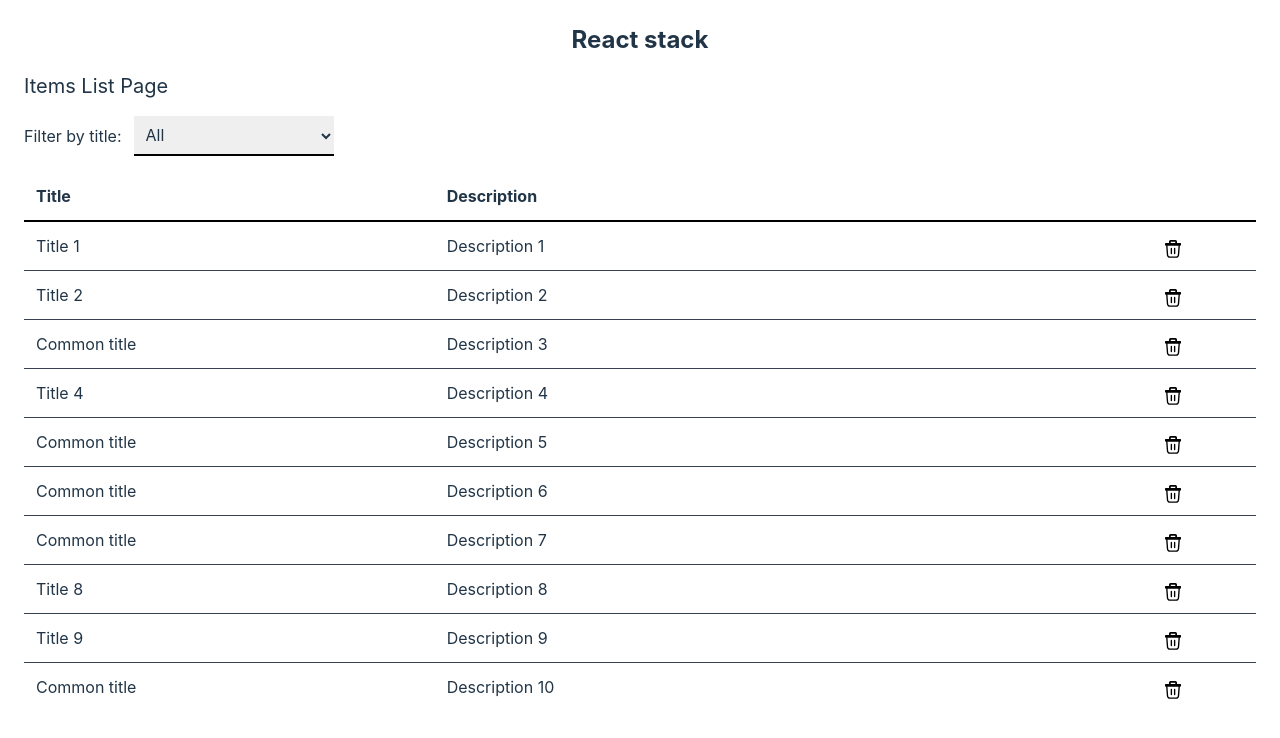
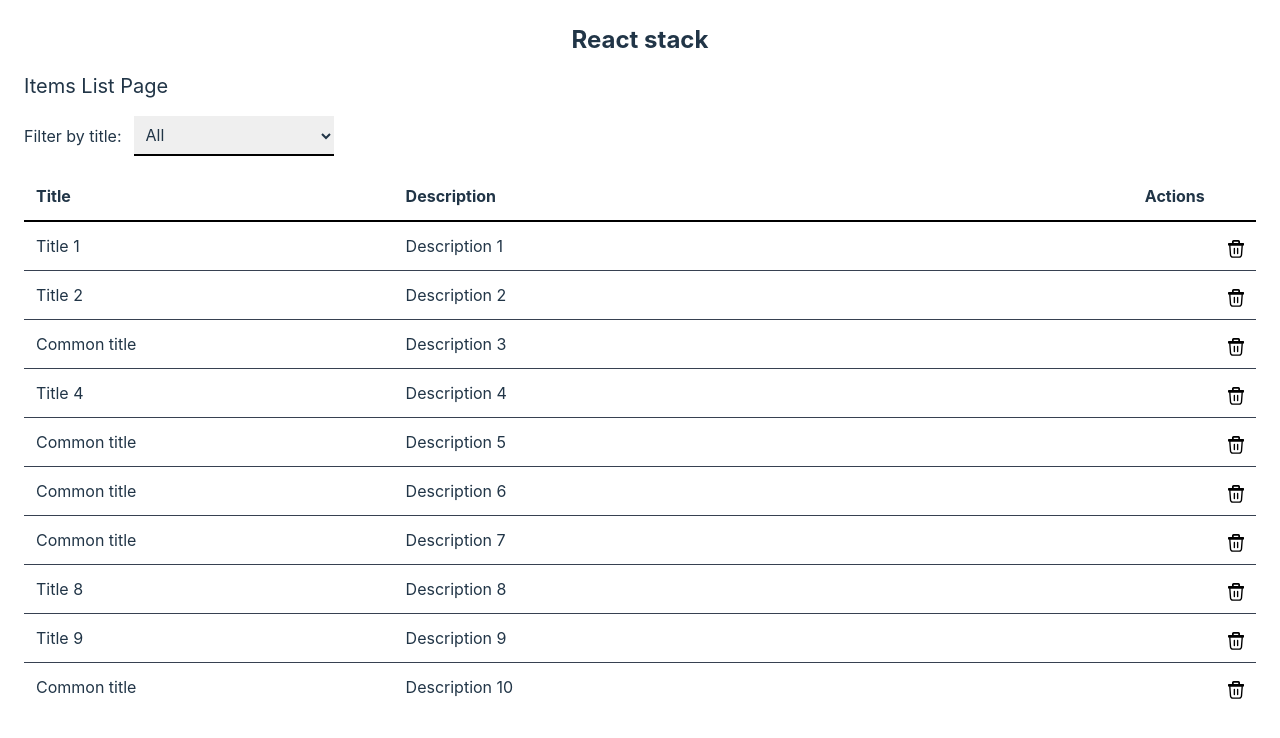
Before and after one commit to eugene-korobka/test-vite-react-stack, a React (Vite) app: page / in a window 1280 px wide. Shown: the top 738 px of the page. Built offline with nearby package versions, Linux system fonts and the light colour scheme; data requests are answered from the project's data file.

Commit message:
added table for displaying items

```diff
--- a/package.json
+++ b/package.json
@@ -33,6 +33,7 @@
     "json-server": "^0.17.1",
     "postcss": "^8.4.21",
     "prettier": "2.8.3",
+    "react-table": "^7.8.0",
     "tailwindcss": "^3.2.4",
     "typescript": "^4.9.3",
     "vite": "^4.0.0",
--- /dev/null
+++ b/src/components/ItemsTable.tsx
@@ -0,0 +1,89 @@
+import { useTable } from 'react-table';
+
+import { RemoveItemButtonWidget } from 'pages/ItemsList/RemoveItemButtonWidget/RemoveItemButtonWidget';
+
+import type { ItemType } from 'store/types';
+
+interface ItemListProps {
+  items: ItemType[];
+  isLoading?: boolean;
+}
+
+const columns = [
+  {
+    Header: 'Title',
+    accessor: 'title',
+    headerClassName: 'min-w-40 w-3/10 p-3 text-start font-bold',
+    cellClassName: 'min-w-40 w-3/10 p-3 text-start',
+  },
+  {
+    Header: 'Description',
+    accessor: 'description',
+    headerClassName: 'p-3 text-start font-bold',
+    cellClassName: 'p-3 text-start',
+  },
+  {
+    Header: 'Actions',
+    accessor: 'id',
+    headerClassName: 'min-w-24 w-1/10 p-3 text-start font-bold',
+    cellClassName: 'min-w-24 w-1/10 p-3 text-end',
+    Cell: ({ value }) => {
+      return <RemoveItemButtonWidget id={value} />;
+    },
+  },
+];
+
+const useItemsTableState = (props: ItemListProps) => {
+  const { items } = props;
+
+  const tableInstance = useTable({ columns, data: items });
+
+  const { getTableProps, getTableBodyProps, headerGroups, rows, prepareRow } = tableInstance;
+
+  return {
+    getTableProps,
+    getTableBodyProps,
+    headerGroups,
+    rows,
+    prepareRow,
+  };
+};
+
+export function ItemsTable(props: ItemListProps) {
+  const { getTableProps, getTableBodyProps, headerGroups, rows, prepareRow } = useItemsTableState(props);
+
+  return (
+    <table className="w-full" {...getTableProps()}>
+      <thead>
+        {headerGroups.map((headerGroup) => (
+          <tr className="border-b-2 border-solid border-black" {...headerGroup.getHeaderGroupProps()}>
+            {headerGroup.headers.map((column) => (
+              <th
+                className={column.headerClassName}
+                {...column.getHeaderProps()}
+              >
+                {column.render('Header')}
+              </th>
+            ))}
+          </tr>
+        ))}
+      </thead>
+      <tbody {...getTableBodyProps()}>
+        {rows.map((row) => {
+          prepareRow(row);
+          return (
+            <tr className="border-b border-solid border-gray-700 last:border-none" {...row.getRowProps()}>
+              {row.cells.map((cell) => {
+                return (
+                  <td className={cell.column.cellClassName} {...cell.getCellProps()}>
+                    {cell.render('Cell')}
+                  </td>
+                );
+              })}
+            </tr>
+          );
+        })}
+      </tbody>
+    </table>
+  );
+}
--- a/src/pages/ItemsList/FilteredItemsListWidget/FilteredItemsListWidget.tsx
+++ b/src/pages/ItemsList/FilteredItemsListWidget/FilteredItemsListWidget.tsx
@@ -5,9 +5,11 @@ import { useFetchItemsQuery } from 'pages/ItemsList/FilteredItemsListWidget/stor
 import { itemsListFilterSelectors } from 'pages/ItemsList/FilteredItemsListWidget/store/itemsListFilter.selector';
 import { titleFilterInitialValue } from 'pages/ItemsList/FilteredItemsListWidget/store/itemsListFilter.slice';
 
-import { ItemsList } from 'components/ItemsList';
+import { ItemsTable } from 'components/ItemsTable';
 
 import { useAppSelector } from 'store/hooks';
+
+const initialItems = [];
 
 const useFilteredItemsListWidgetState = () => {
   const { data, isFetching } = useFetchItemsQuery(undefined);
@@ -16,7 +18,7 @@ const useFilteredItemsListWidgetState = () => {
 
   const filteredItems = useMemo(() => {
     if (!data?.length) {
-      return [];
+      return initialItems;
     }
 
     if (titleFilter === titleFilterInitialValue) {
@@ -33,12 +35,12 @@ const useFilteredItemsListWidgetState = () => {
 };
 
 export const FilteredItemsListWidget = () => {
-  const { items, isFetching } = useFilteredItemsListWidgetState();
+  const { items } = useFilteredItemsListWidgetState();
 
   return (
     <section className="w-full">
       <ItemsListTitleFilter />
-      <ItemsList isLoading={isFetching} items={items} />
+      <ItemsTable items={items} />
     </section>
   );
 };
--- a/tailwind.config.cjs
+++ b/tailwind.config.cjs
@@ -13,6 +13,14 @@ module.exports = {
   ],
   theme: {
     extend: {
+      minWidth: {
+        24: '96px',
+        40: '160px',
+      },
+      width: {
+        '1/10': '10%',
+        '3/10': '30%',
+      },
       fontSize: {
         symbol: ['0.625rem', '0.875rem'],
       },
```
Also changed, not shown: 1 other file (tests, documents, lock files or other folders).
